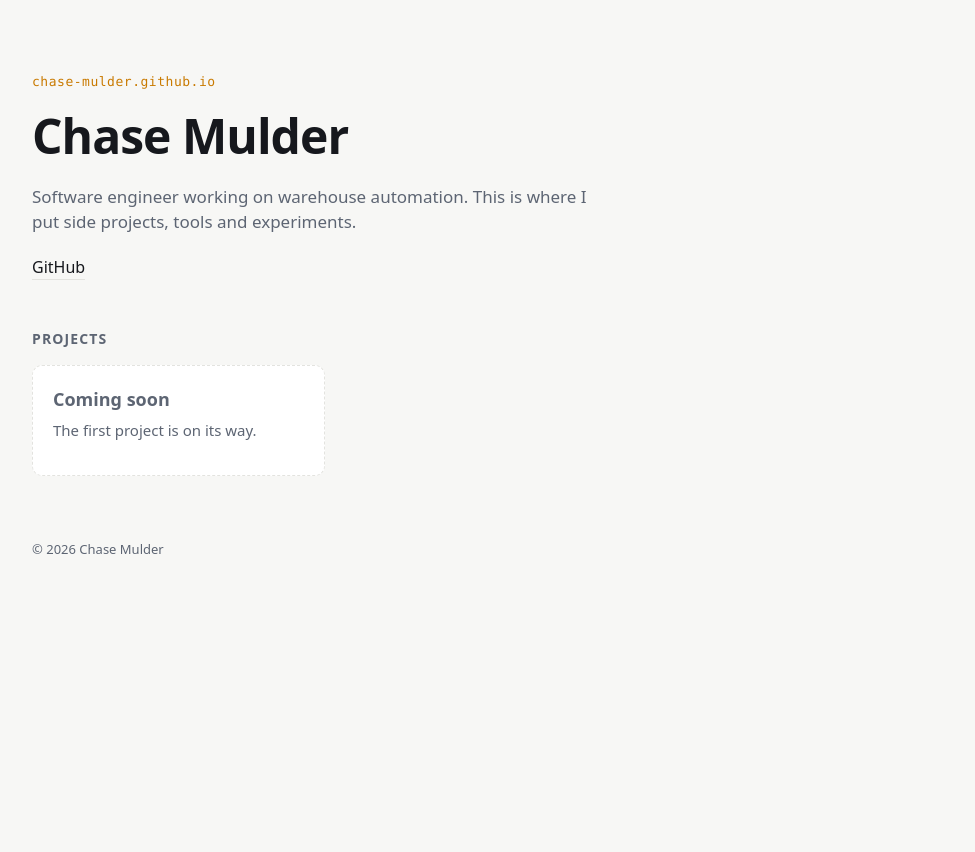
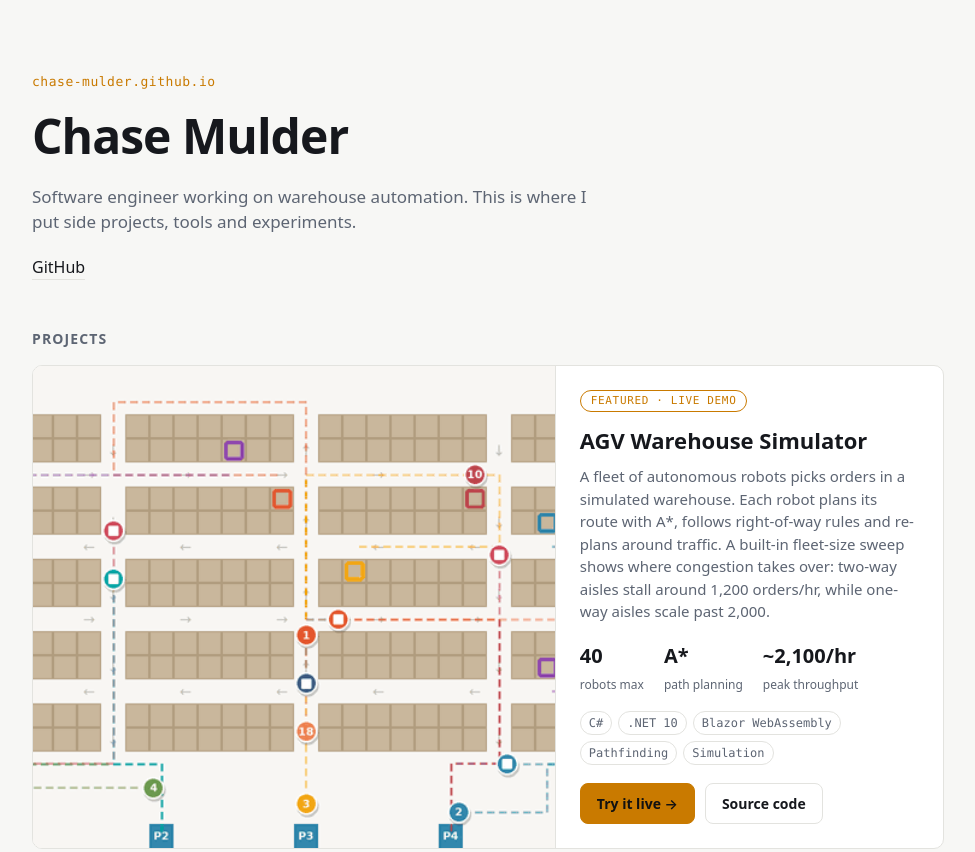
Before and after one commit to Chase-Mulder/Chase-Mulder.github.io, a plain HTML site: page index.html in a window 1280 px wide. Shown: the top 852 px of the page, without its empty margins (152-1127 px from the left). Before the commit the page ends 800 px from the top, so only its background shows below. Drawn offline with Linux system fonts and the light colour scheme.

Commit message:
Add featured Warehouse Simulator card with GIF

```diff
--- a/index.html
+++ b/index.html
@@ -71,6 +71,49 @@
       color: var(--muted);
     }
     .empty { border-style: dashed; color: var(--muted); }
+
+    /* Featured project: full-width card with an animated preview */
+    .card.featured {
+      grid-column: 1 / -1;
+      padding: 0;
+      overflow: hidden;
+      display: grid;
+      grid-template-columns: minmax(0, 1.35fr) minmax(0, 1fr);
+    }
+    .card.featured:hover { border-color: var(--accent); }
+    .featured .media {
+      display: block;
+      background: #f8f7f4;
+      border-right: 1px solid var(--border);
+      line-height: 0;
+    }
+    .featured .media img { width: 100%; height: 100%; object-fit: cover; display: block; }
+    .featured .body { padding: 24px; display: flex; flex-direction: column; }
+    .featured .badge {
+      align-self: flex-start;
+      font-family: ui-monospace, "Cascadia Code", Consolas, monospace;
+      font-size: 11px; letter-spacing: .06em; text-transform: uppercase;
+      color: var(--accent); border: 1px solid var(--accent); border-radius: 999px;
+      padding: 2px 10px; margin-bottom: 12px;
+    }
+    .featured h3 { font-size: 22px; margin-bottom: 8px; }
+    .featured h3 a { color: inherit; text-decoration: none; }
+    .featured .stat-row { display: flex; gap: 20px; margin: 4px 0 16px; }
+    .featured .stat b { display: block; font-size: 20px; color: var(--text); }
+    .featured .stat span { font-size: 12px; color: var(--muted); }
+    .featured .actions { display: flex; gap: 10px; margin-top: auto; padding-top: 18px; flex-wrap: wrap; }
+    .btn {
+      display: inline-block; padding: 9px 16px; border-radius: 8px; font-size: 14px; font-weight: 600;
+      text-decoration: none; border: 1px solid var(--border); color: var(--text);
+      transition: border-color .15s, background .15s;
+    }
+    .btn:hover { border-color: var(--accent); }
+    .btn.primary { background: var(--accent); border-color: var(--accent); color: #111; }
+    .btn.primary:hover { filter: brightness(1.08); }
+    @media (max-width: 760px) {
+      .card.featured { grid-template-columns: 1fr; }
+      .featured .media { border-right: 0; border-bottom: 1px solid var(--border); }
+    }
     footer { margin-top: 64px; font-size: 13px; color: var(--muted); }
   </style>
 </head>
@@ -96,15 +139,87 @@
   <script>
     // To add a project: put its files in a folder (e.g. /my-project/index.html)
     // and add an entry below. "link" is the folder name followed by a slash.
+    // Optional fields: featured (full-width card), image, source, stats [{ value, label }].
     const projects = [
+      {
+        title: "AGV Warehouse Simulator",
+        description: "A fleet of autonomous robots picks orders in a simulated warehouse. Each robot plans its route with A*, follows right-of-way rules and re-plans around traffic. A built-in fleet-size sweep shows where congestion takes over: two-way aisles stall around 1,200 orders/hr, while one-way aisles scale past 2,000.",
+        link: "warehouse-sim/",
+        source: "https://github.com/Chase-Mulder/warehouse-sim",
+        image: "assets/warehouse-sim.gif",
+        featured: true,
+        stats: [
+          { value: "40", label: "robots max" },
+          { value: "A*", label: "path planning" },
+          { value: "~2,100/hr", label: "peak throughput" },
+        ],
+        tags: ["C#", ".NET 10", "Blazor WebAssembly", "Pathfinding", "Simulation"],
+      },
       // { title: "My Project", description: "What it does in one line.", link: "my-project/", tags: ["JavaScript"] },
     ];
+
+    function tagList(tags) {
+      const wrap = document.createElement("div");
+      wrap.className = "tags";
+      for (const t of tags || []) {
+        const s = document.createElement("span");
+        s.className = "tag";
+        s.textContent = t;
+        wrap.appendChild(s);
+      }
+      return wrap;
+    }
+
+    function featuredCard(p) {
+      const card = document.createElement("article");
+      card.className = "card featured";
+      card.innerHTML = `
+        <a class="media"><img alt="" loading="lazy"></a>
+        <div class="body">
+          <span class="badge">Featured · Live demo</span>
+          <h3><a></a></h3>
+          <p></p>
+          <div class="stat-row"></div>
+          <div class="tag-slot"></div>
+          <div class="actions">
+            <a class="btn primary">Try it live →</a>
+          </div>
+        </div>`;
+      card.querySelector(".media").href = p.link;
+      const img = card.querySelector("img");
+      img.src = p.image;
+      img.alt = p.title + " running";
+      const h = card.querySelector("h3 a");
+      h.href = p.link;
+      h.textContent = p.title;
+      card.querySelector("p").textContent = p.description;
+      const stats = card.querySelector(".stat-row");
+      for (const st of p.stats || []) {
+        const d = document.createElement("div");
+        d.className = "stat";
+        d.innerHTML = "<b></b><span></span>";
+        d.querySelector("b").textContent = st.value;
+        d.querySelector("span").textContent = st.label;
+        stats.appendChild(d);
+      }
+      card.querySelector(".tag-slot").replaceWith(tagList(p.tags));
+      card.querySelector(".btn.primary").href = p.link;
+      if (p.source) {
+        const src = document.createElement("a");
+        src.className = "btn";
+        src.href = p.source;
+        src.textContent = "Source code";
+        card.querySelector(".actions").appendChild(src);
+      }
+      return card;
+    }
 
     const grid = document.getElementById("projects");
     if (projects.length === 0) {
       grid.innerHTML = '<div class="card empty"><h3>Coming soon</h3><p>The first project is on its way.</p></div>';
     } else {
       for (const p of projects) {
+        if (p.featured) { grid.appendChild(featuredCard(p)); continue; }
         const a = document.createElement("a");
         a.className = "card";
         a.href = p.link;
```
Also changed, not shown: assets/warehouse-sim.gif (added).
